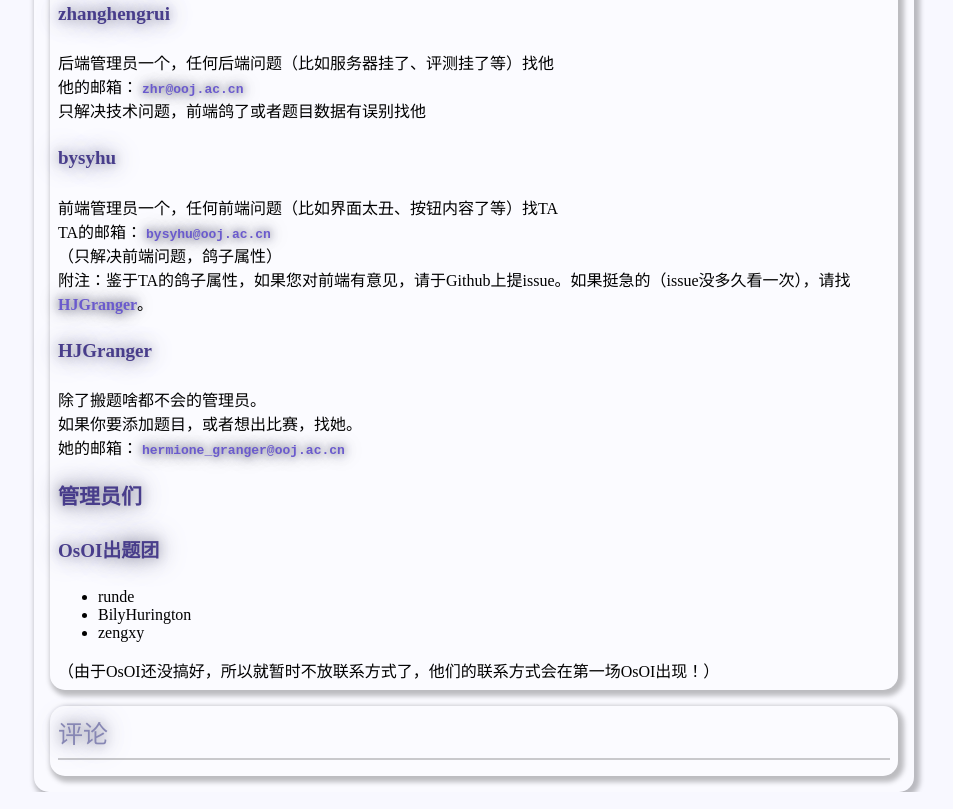
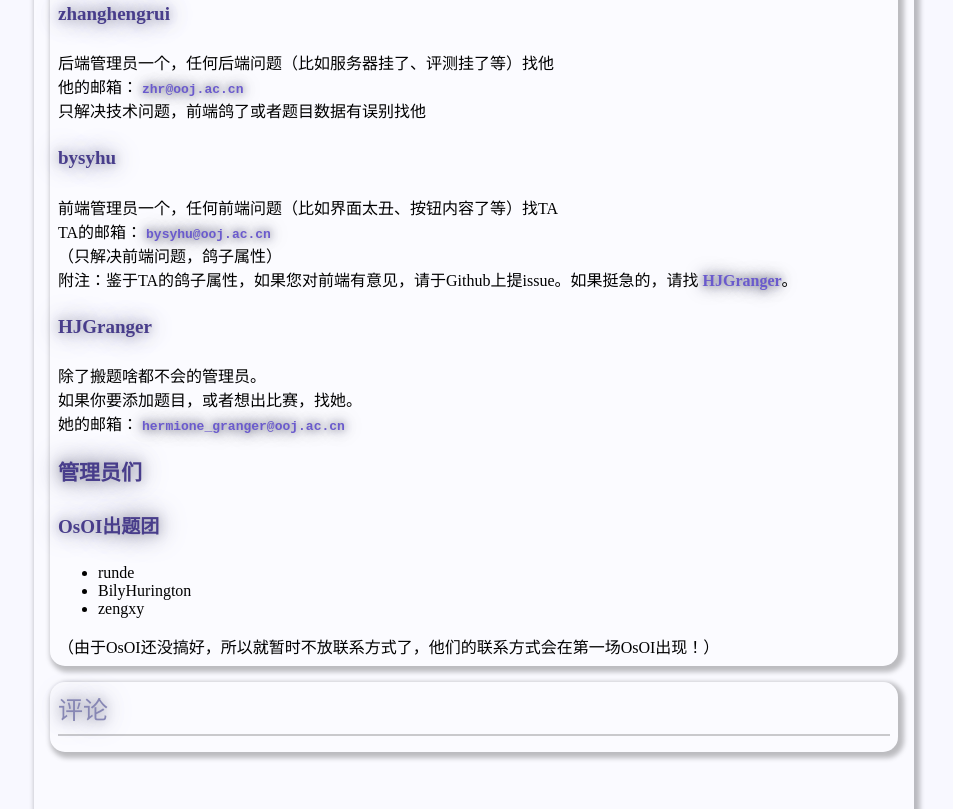
Before and after one commit to sb-luogu-ruined-my-youth/OsmiumOJ.github.io, a plain HTML site: page article/1.html in a window 1280 px wide. Shown: the part 908-1717 px from the top of the page, without its empty margins (182-1135 px from the left). Drawn offline with Linux system fonts and the light colour scheme.

Commit message:
终于调好了！！！！！！

```diff
--- a/article/1.html
+++ b/article/1.html
@@ -64,7 +64,7 @@
             <h4 id="bsh">bysyhu</h4>
             <p>
                 前端管理员一个，任何前端问题（比如界面太丑、按钮内容了等）找TA<br /> TA的邮箱：
-                <a href="mailto:bysyhu@ooj.ac.cn"><code>bysyhu@ooj.ac.cn</code></a><br />（只解决前端问题，鸽子属性）<br /> 附注：鉴于TA的鸽子属性，如果您对前端有意见，请于Github上提issue。如果挺急的（issue没多久看一次），请找
+                <a href="mailto:bysyhu@ooj.ac.cn"><code>bysyhu@ooj.ac.cn</code></a><br />（只解决前端问题，鸽子属性）<br /> 附注：鉴于TA的鸽子属性，如果您对前端有意见，请于Github上提issue。如果挺急的，请找
                 <a href="#hjg">HJGranger</a>。
             </p>
             <h4 id="hjg">HJGranger</h4>
@@ -89,7 +89,6 @@
             <hr />
         </div>
     </div>
-    <div style="height: 64px; width: 100; left: 0px; right: 0px; bottom: 0px; position: relative;"></div> <!-- 占位符 -->
 </body>
 
 </html>
--- a/static/css/main.css
+++ b/static/css/main.css
@@ -150,7 +150,7 @@ a {
 	top: 72px;
 	width: 864px;
 	left: calc(50% - 432px);
-	/* padding-bottom: calc(64px + 20px); 64px是footer的height */
+	padding-bottom: 64px;
 }
 .centeria {
 	display: flex;
```
